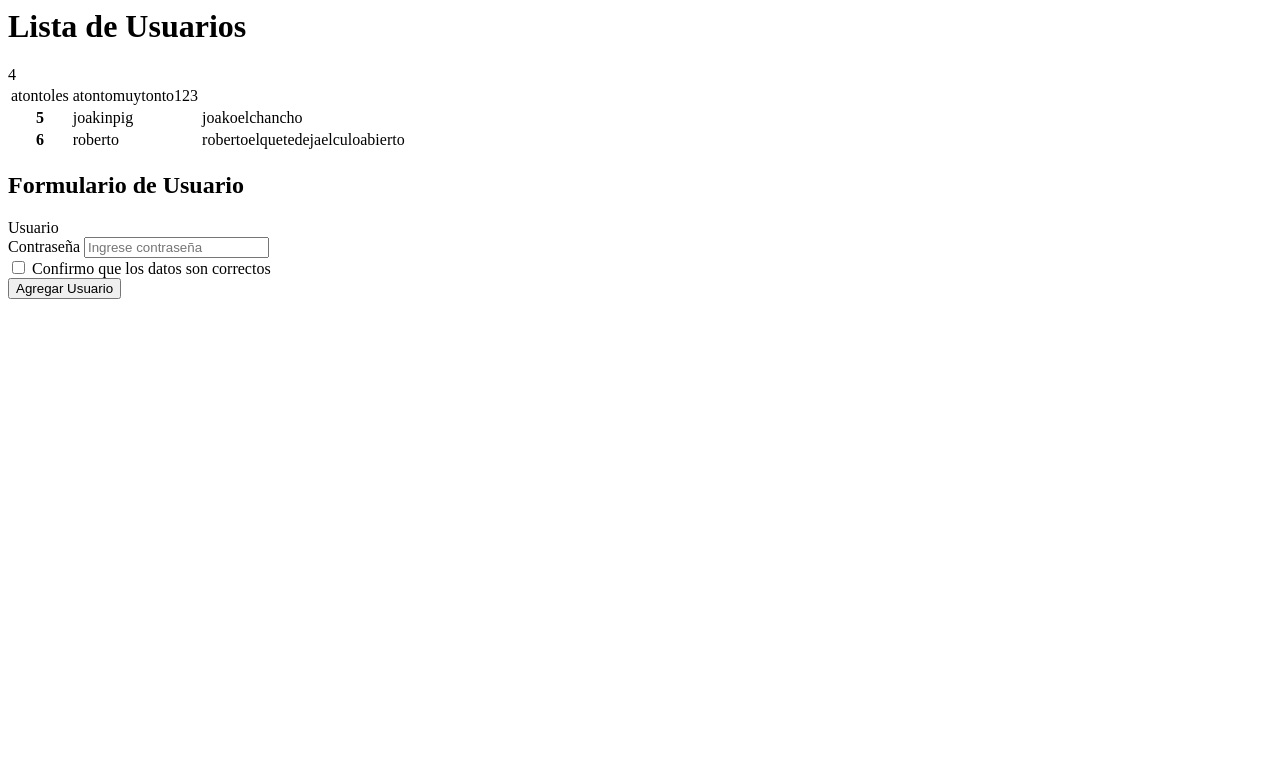
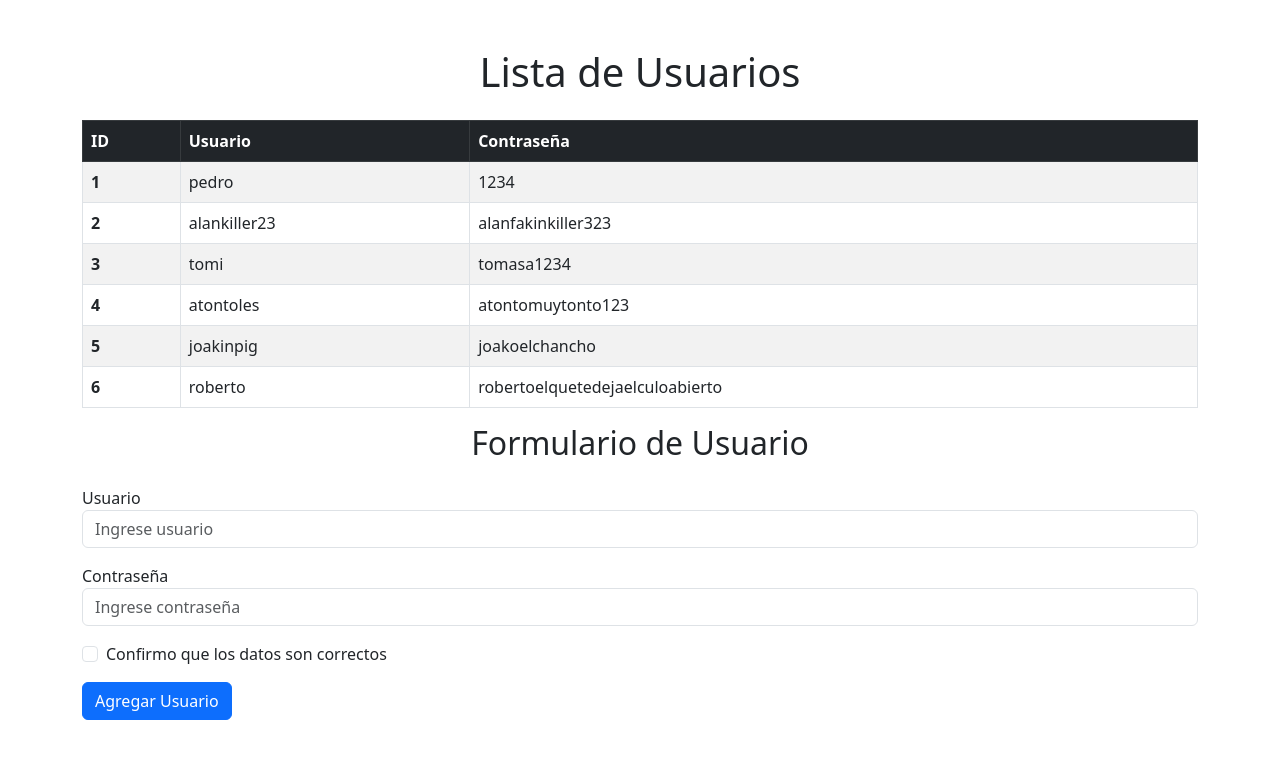
Before and after one commit to Enzoxeon/conca, a PHP site: page / in a window 1280 px wide. Shown: the top 759 px of the page. Run offline with PHP 8.4, Linux system fonts and the light colour scheme.

Commit message:
Add files via upload

```diff
--- a/index.php
+++ b/index.php
@@ -1,7 +1,42 @@
-
+<!DOCTYPE html>
+<html lang="es">
+<head>
+  <meta charset="UTF-8" />
+  <meta name="viewport" content="width=device-width, initial-scale=1" />
+  <title>Tabla dinámica de Usuarios y Formulario con Bootstrap</title>
+  <!-- CSS de Bootstrap -->
+  <link
+    href="https://cdn.jsdelivr.net/npm/bootstrap@5.3.0/dist/css/bootstrap.min.css"
+    rel="stylesheet"
+  />
+</head>
+<body>
   <div class="container mt-5">
     <h1 class="text-center mb-4">Lista de Usuarios</h1>
-    <table class="table table-striped table-border
+    <table class="table table-striped table-bordered table-hover" id="usuariosTabla">
+      <thead class="table-dark">
+        <tr>
+          <th scope="col">ID</th>
+          <th scope="col">Usuario</th>
+          <th scope="col">Contraseña</th>
+        </tr>
+      </thead>
+      <tbody>
+        <tr>
+          <th scope="row">1</th>
+          <td>pedro</td>
+          <td>1234</td>
+        </tr>
+        <tr>
+          <th scope="row">2</th>
+          <td>alankiller23</td>
+          <td>alanfakinkiller323</td>
+        </tr>
+        <tr>
+          <th scope="row">3</th>
+          <td>tomi</td>
+          <td>tomasa1234</td>
+        </tr>
         <tr>
           <th scope="row">4</th>
           <td>atontoles</td>
@@ -24,7 +59,8 @@
     <form id="usuarioForm">
       <div class="form-group mb-3">
         <label for="inputUsuario">Usuario</label>
-
+        <input type="text" class="form-control" id="inputUsuario" placeholder="Ingrese usuario" required />
+      </div>
       <div class="form-group mb-3">
         <label for="inputPassword">Contraseña</label>
         <input type="password" class="form-control" id="inputPassword" placeholder="Ingrese contraseña" required />
```
